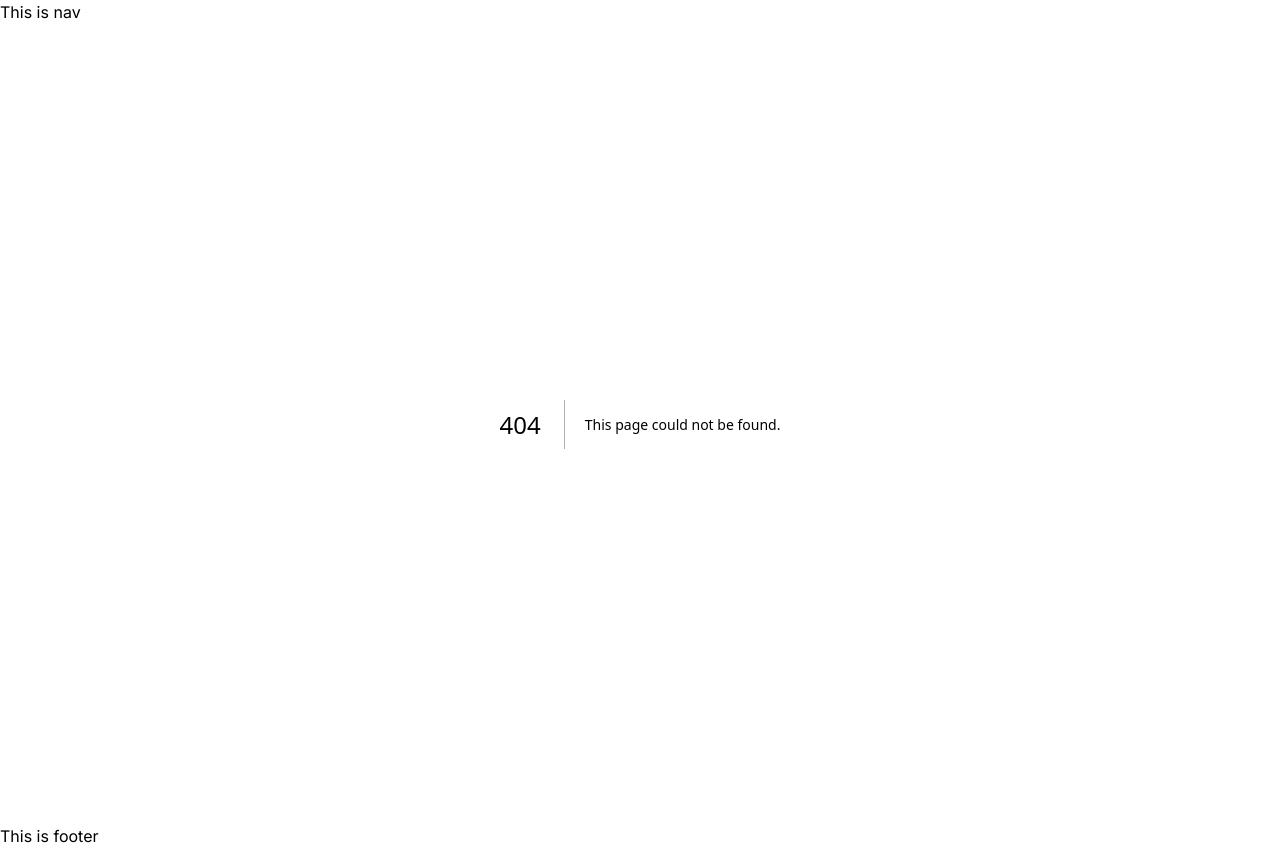
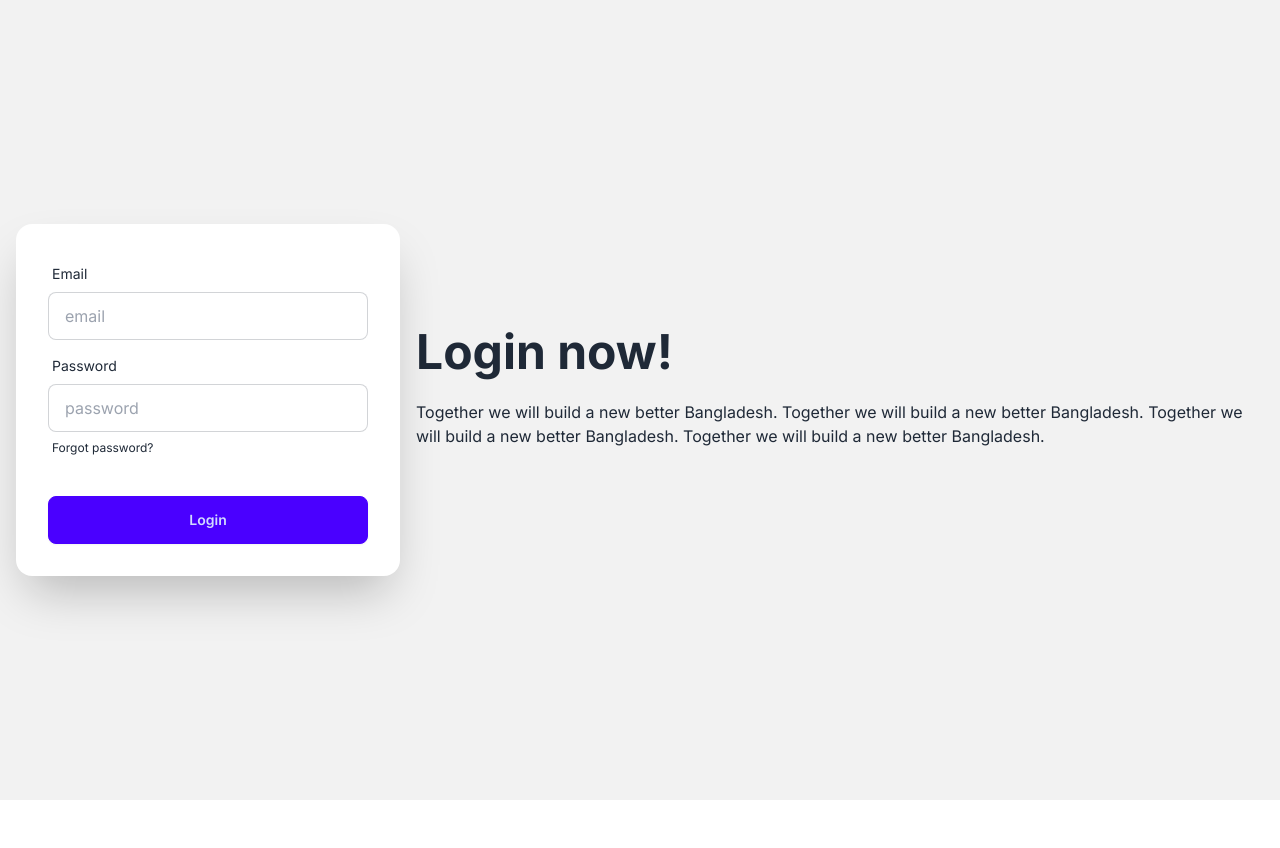
Before and after one commit to tisabbir/bijoy-24, a Next.js app: page /login in a window 1280 px wide. Before the commit this address had no page. After the commit the page ends 800 px from the top, so only its background shows below. Built offline with nearby package versions, Linux system fonts and the light colour scheme.

Commit message:
login page ui

```diff
--- a/src/app/layout.js
+++ b/src/app/layout.js
@@ -13,9 +13,8 @@
     <html lang="en" data-theme='light'>
 
       <body className={inter.className}>
-      <nav>This is nav</nav>
+
         {children}
-        <footer>This is footer</footer>
         </body>
     </html>
   );
--- /dev/null
+++ b/src/app/login/page.js
@@ -0,0 +1,58 @@
+import React from "react";
+
+const LoginPage = () => {
+  return (
+    <div>
+      <div className="hero bg-base-200 min-h-screen">
+        <div className="hero-content flex-col lg:flex-row-reverse">
+          <div className="text-center lg:text-left">
+            <h1 className="text-5xl font-bold">Login now!</h1>
+            <p className="py-6">
+              Together we will build a new better Bangladesh.
+              Together we will build a new better Bangladesh.
+              Together we will build a new better Bangladesh.
+              Together we will build a new better Bangladesh.
+
+            </p>
+          </div>
+          <div className="card bg-base-100 w-full max-w-sm shrink-0 shadow-2xl">
+            <form className="card-body">
+              <div className="form-control">
+                <label className="label">
+                  <span className="label-text">Email</span>
+                </label>
+                <input
+                  type="email"
+                  placeholder="email"
+                  className="input input-bordered"
+                  required
+                />
+              </div>
+              <div className="form-control">
+                <label className="label">
+                  <span className="label-text">Password</span>
+                </label>
+                <input
+                  type="password"
+                  placeholder="password"
+                  className="input input-bordered"
+                  required
+                />
+                <label className="label">
+                  <a href="#" className="label-text-alt link link-hover">
+                    Forgot password?
+                  </a>
+                </label>
+              </div>
+              <div className="form-control mt-6">
+                <button className="btn btn-primary">Login</button>
+              </div>
+            </form>
+          </div>
+        </div>
+      </div>
+    </div>
+  );
+};
+
+export default LoginPage;
--- a/src/components/LoginPage.jsx
+++ /dev/null
@@ -1,12 +0,0 @@
-import Link from 'next/link';
-import React from 'react';
-
-const LoginPage = () => {
-    return (
-        <div>
-
-        </div>
-    );
-};
-
-export default LoginPage;
```
